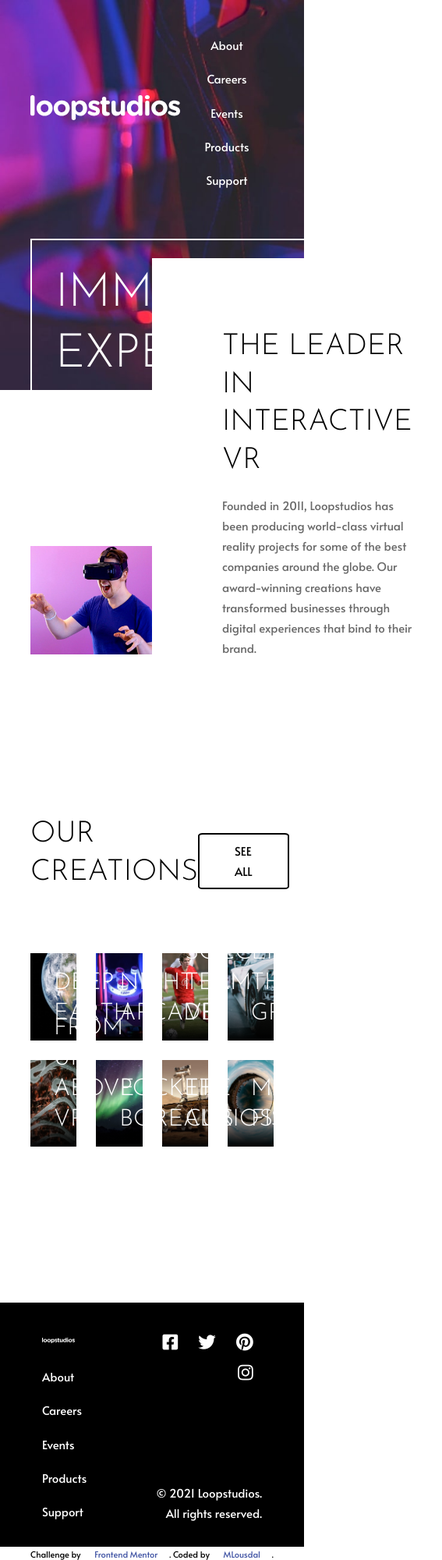
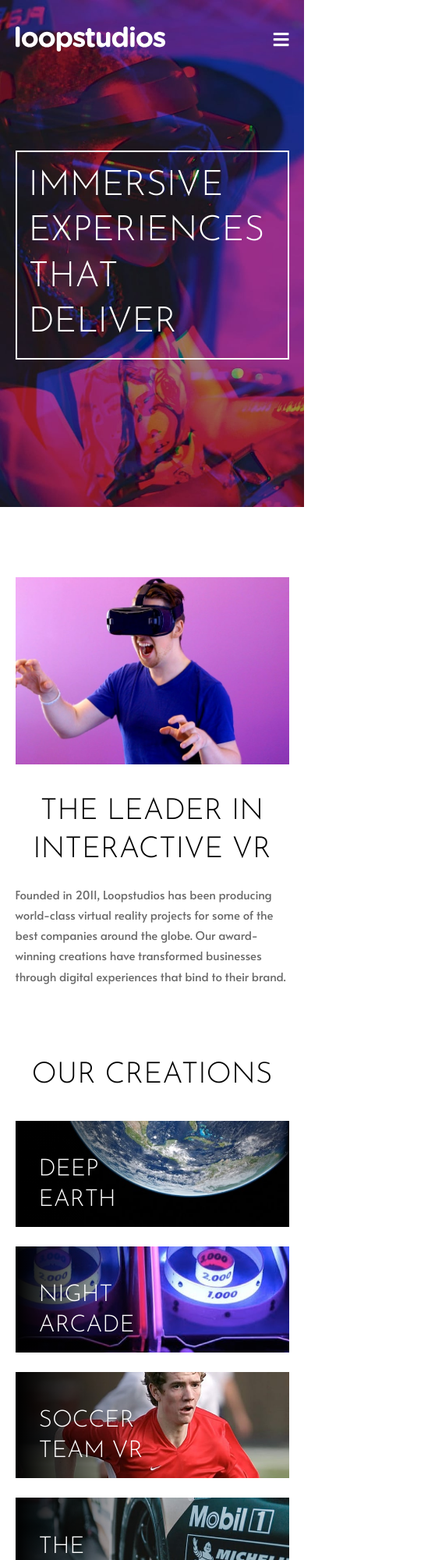
Before and after one commit to MLousdal/loopstudios-landing-page, a plain HTML site: page index.html in a window 390 px wide. Shown: the top 2000 px of the page at 78% size, 567 px wide, since content can reach past the window. Drawn offline with Linux system fonts and the light colour scheme.

Commit message:
mobile finished

```diff
--- a/assets/css/styles.css
+++ b/assets/css/styles.css
@@ -111,6 +111,15 @@ h3 {
     position: relative;
 }
 
+.appear {
+    display: none;
+    width: fit-content;
+    margin-top: 2rem;
+}
+
+.disappear {
+    display: block;
+}
 
 /* ----- Semantic Elements ----- */
 
@@ -138,6 +147,34 @@ li {
     cursor: default;
     pointer-events: none;
     display: none;
+    background: none;
+    font-size: 1.5rem;
+    padding: 0;
+}
+
+#burgerMenu {
+    position: fixed;
+    z-index: 10;
+    height: 0;
+    top: -18%;
+    left: 0;
+    background-color: rgb(0,0,0);
+    overflow-x: hidden;
+    transition: 0.5s;
+    margin-top: 0;
+}
+
+.overlay-content {
+    display: flex;
+    align-items: flex-start;
+    margin: 4rem 0;
+    text-align: left;
+    flex-direction: column;
+}
+
+#burgerMenu a {
+    font-size: 2rem;
+    transition: 0.3s;
 }
 
 /* ----- Section ----- */
@@ -269,10 +306,6 @@ a:hover {
     z-index: 2;
 }
 
-.grid-item:hover {
-   /* background-color: rgba(0, 0, 0, 0.4); */
-}
-
 /* ----- Container ----- */
 
 .container {
@@ -281,7 +314,6 @@ a:hover {
     justify-content: space-between;
     padding-right: 1rem;
     width: 50%;
-
 }
 
 .container img{
@@ -292,3 +324,86 @@ a:hover {
 .right {
     text-align: right;
 }
+
+@media screen and (max-width: 1100px) {
+    .wrapper {
+        width: 90%;
+    }
+    /* ----- Hero ----- */
+    .navBtn {
+        cursor: pointer;
+        pointer-events: visible;
+        display: block;
+    }
+    .hero {
+        background-image: url("../images/mobile/image-hero.jpg");
+        background-repeat: no-repeat;
+        background-size: cover;
+        height: 90vh;
+        max-height: 650px;
+    }
+    /* ----- Typography ----- */
+    h1 {
+        padding: 1rem;
+        margin: 8rem 0;
+        font-size: 3rem;
+    }
+    h2 {
+        width: 100%;
+        text-align: center;
+    }
+    /* ----- Misc. Positions ----- */
+    .margin-4x {
+        margin-bottom: 1rem;
+    }
+    .appear {
+        display: block;
+    }
+    .disappear {
+        display: none;
+    }
+    /* ----- Section ----- */
+    section {
+        margin: 6rem 0;
+    }
+    /* ----- Article ----- */
+    article {
+        position: relative;
+        bottom: 0;
+        left: 0;
+        padding: 0;
+    }
+    .art-img {
+        max-width: 100%;
+        padding-bottom: 2rem;
+    }
+    /* ----- Footer ----- */
+    .footer {
+        flex-direction: column;
+    }
+    .container {
+        align-items: center;
+        text-align: center;
+        padding-right: 0;
+        width: 100%;
+    }
+    .column li{
+        width: 100%;
+    }
+    .container img{
+        max-width: 50%;
+        padding: 1rem;
+    }
+    .right {
+        margin-top: 2rem;
+        text-align: center;
+    }
+    /* ----- Grid ----- */
+    .grid-main {
+        grid-template-columns: 1fr;
+        grid-template-rows: auto;
+    }
+    .grid-item::after {
+        background-image: linear-gradient(to left, rgba(255, 255, 255, 0), rgba(255, 255, 255, 0), rgba(0, 0, 0, 1));
+    }
+}
--- a/assets/js/scripts.js
+++ b/assets/js/scripts.js
@@ -1,8 +1,7 @@
-function toggleBurgerMenu() {
-    var x = document.getElementsByTagName("nav")[0];
-    if (x.style.display === "block") {
-        x.style.display = "none";
-    } else {
-        x.style.display = "block";
-    }
-}
+function openNav() {
+    document.getElementById("burgerMenu").style.height = "100%";
+  }
+
+  function closeNav() {
+    document.getElementById("burgerMenu").style.height = "0%";
+  }
--- a/index.html
+++ b/index.html
@@ -8,6 +8,7 @@
   <link rel="stylesheet" href="assets/css/reset.css">
   <link rel="stylesheet" href="assets/css/styles.css">
   <link rel="stylesheet" href="assets/css/all.css">
+  <script src="assets/js/scripts.js" defer></script>
 
   <title>Frontend Mentor | Loopstudios landing page</title>
 
@@ -20,16 +21,31 @@
 <body>
   <header class="hero">
     <div class="wrapper">
+      <nav id="burgerMenu">
+        <div class="wrapper">
+          <div class="inline">
+            <img src="assets/images/logo.svg" alt="logo">
+            <a href="javascript:void(0);" onclick="closeNav()" class="navBtn" title="menu"><i class="fas fa-times"></i></a>
+          </div>
+          <ul class="overlay-content">
+            <li><a href="#">About</a></li>
+            <li><a href="#">Careers</a></li>
+            <li><a href="#">Events</a></li>
+            <li><a href="#">Products</a></li>
+            <li><a href="#">Support</a></li>
+          </ul>
+        </div>
+      </nav>
       <nav>
         <img src="assets/images/logo.svg" alt="logo">
-        <ul>
-            <li class="underline"><a href="#">About</a></li>
-            <li class="underline"><a href="#">Careers</a></li>
-            <li class="underline"><a href="#">Events</a></li>
-            <li class="underline"><a href="#">Products</a></li>
-            <li class="underline"><a href="#">Support</a></li>
+        <ul class="disappear">
+            <li><a href="#">About</a></li>
+            <li><a href="#">Careers</a></li>
+            <li><a href="#">Events</a></li>
+            <li><a href="#">Products</a></li>
+            <li><a href="#">Support</a></li>
         </ul>
-        <a href="javascript:void(0);" onclick="toggleBurgerMenu()" class="navBtn" title="menu"><i class="fas fa-bars"></i></a>
+        <a href="javascript:void(0);" onclick="openNav()" class="navBtn" title="menu"><i class="fas fa-bars"></i></a>
       </nav>
       <h1>IMMERSIVE<br>EXPERIENCES<br>THAT DELIVER</h1>
     </div>
@@ -47,41 +63,69 @@
     <div class="wrapper">
       <header class="inline margin-4x">
         <h2>OUR CREATIONS</h2>
-        <a href="#" class="btn-sa">SEE ALL</a>
+        <a href="#" class="btn-sa disappear">SEE ALL</a>
       </header>
       <div class="grid-main">
         <a href="#" class="grid-item">
+          <picture>
+            <source media="(max-width:1100px)" srcset="assets/images/mobile/image-deep-earth.jpg">
             <img src="assets/images/desktop/image-deep-earth.jpg" alt="earth from space">
+          </picture>
           <h3>DEEP<br>EARTH</h3>
         </a>
         <a href="#" class="grid-item">
+          <picture>
+            <source media="(max-width:1100px)" srcset="assets/images/mobile/image-night-arcade.jpg">
             <img src="assets/images/desktop/image-night-arcade.jpg" alt="arcade at night">
+          </picture>
+
           <h3>NIGHT<br>ARCADE</h3>
         </a>
         <a href="#" class="grid-item">
+          <picture>
+            <source media="(max-width:1100px)" srcset="assets/images/mobile/image-soccer-team.jpg">
             <img src="assets/images/desktop/image-soccer-team.jpg" alt="soccer player">
+          </picture>
           <h3>SOCCER<br>TEAM VR</h3>
         </a>
         <a href="#" class="grid-item">
+          <picture>
+            <source media="(max-width:1100px)" srcset="assets/images/mobile/image-grid.jpg">
               <img src="assets/images/desktop/image-grid.jpg" alt="racing car">
+          </picture>
           <h3>THE<br>GRID</h3>
         </a>
         <a href="#" class="grid-item">
+          <picture>
+            <source media="(max-width:1100px)" srcset="assets/images/mobile/image-from-above.jpg">
             <img src="assets/images/desktop/image-from-above.jpg" alt="roads from above">
+          </picture>
           <h3>FROM UP<br>ABOVE VR</h3>
         </a>
         <a href="#" class="grid-item">
+          <picture>
+            <source media="(max-width:1100px)" srcset="assets/images/mobile/image-pocket-borealis.jpg">
             <img src="assets/images/desktop/image-pocket-borealis.jpg" alt="northen lights">
+          </picture>
           <h3>POCKET<br>BOREALIS</h3>
         </a>
         <a href="#" class="grid-item">
+          <picture>
+            <source media="(max-width:1100px)" srcset="assets/images/mobile/image-curiosity.jpg">
             <img src="assets/images/desktop/image-curiosity.jpg" alt="the curiosity rover">
+          </picture>
           <h3>THE<br>CURIOSITY</h3>
         </a>
         <a href="#" class="grid-item">
+          <picture>
+            <source media="(max-width:1100px)" srcset="assets/images/mobile/image-fisheye.jpg">
             <img src="assets/images/desktop/image-fisheye.jpg" alt="photo taken with a fish eye lens">
+          </picture>
           <h3>MAKE IT<br>FISHEYE</h3>
         </a>
+      </div>
+      <div class="center">
+        <a href="#" class="btn-sa appear">SEE ALL</a>
       </div>
     </div>
   </section>
@@ -90,7 +134,7 @@
       <div class="footer">
         <div class="container">
           <img src="assets/images/logo.svg" alt="logo">
-          <ul class="underline">
+          <ul class="column">
             <li><a href="#">About</a></li>
             <li><a href="#">Careers</a></li>
             <li><a href="#">Events</a></li>
@@ -100,12 +144,12 @@
         </div>
         <div class="container right">
             <ul>
-          <li><a href="#" class="some underline"><i class="fab fa-facebook-square"></i></a></li>
-          <li><a href="#" class="some underline"><i class="fab fa-twitter"></i></a></li>
-          <li><a href="#" class="some underline"><i class="fab fa-pinterest"></i></a></li>
-          <li><a href="#" class="some underline"><i class="fab fa-instagram"></i></a></li>
+              <li><a href="#" class="some "><i class="fab fa-facebook-square"></i></a></li>
+              <li><a href="#" class="some "><i class="fab fa-twitter"></i></a></li>
+              <li><a href="#" class="some "><i class="fab fa-pinterest"></i></a></li>
+              <li><a href="#" class="some "><i class="fab fa-instagram"></i></a></li>
             </ul>
-        <p class="whiteTxt">© 2021 Loopstudios. All rights reserved.</p>
+        <p class="grayTxt">© 2021 Loopstudios. All rights reserved.</p>
         </div>
       </div>
     </div>
```
Lines whose indentation alone changed are shown as unchanged.
